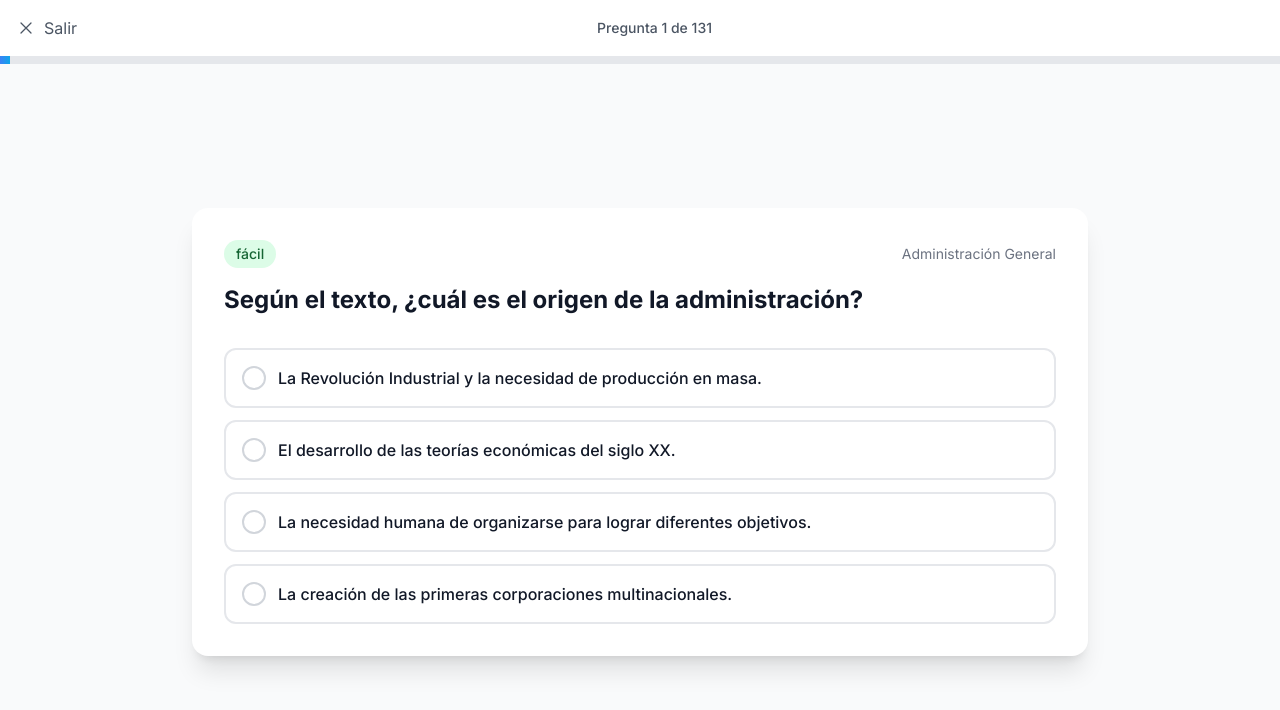
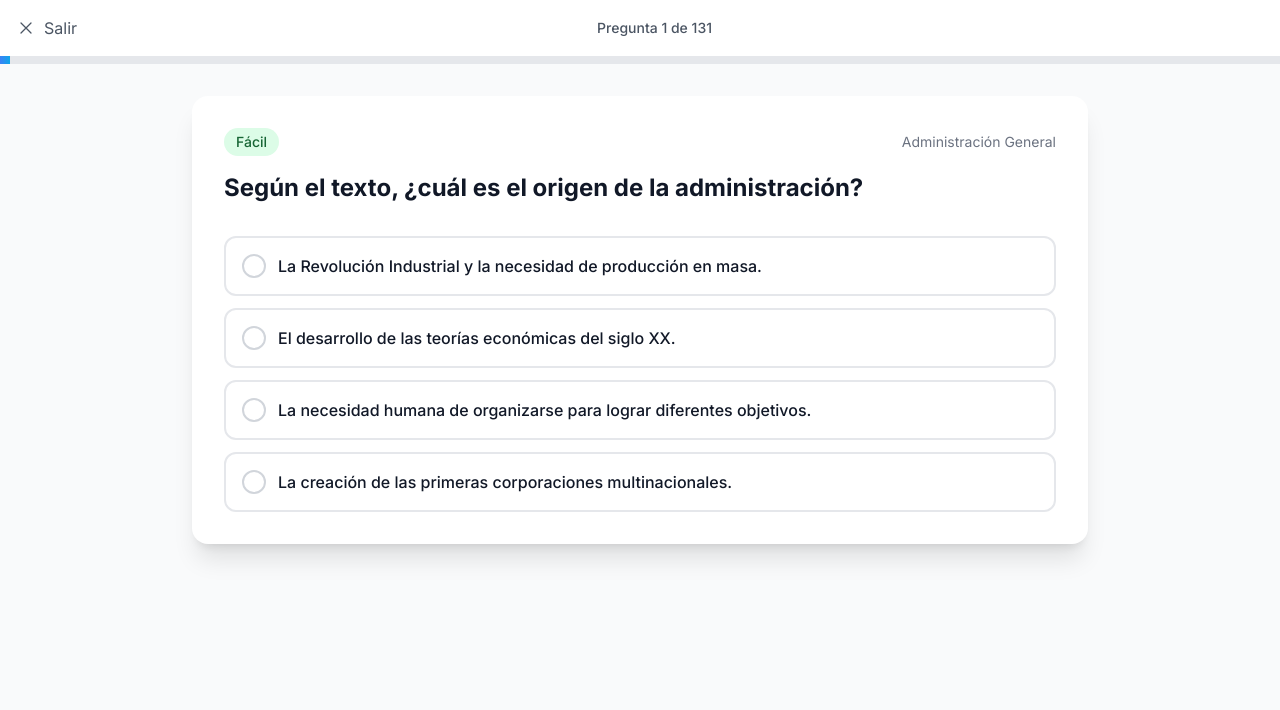
Before and after one commit to brahianf1/adr-web, a React (Vite) app: page /quizzes in a window 1280 px wide. Both pictures are taken after a click on the button "Comenzar Quiz". Shown: the top 710 px of the page. Built offline with nearby package versions, Linux system fonts and the light colour scheme.

Commit message:
feat: add capitalize function for difficulty display and adjust layout for quiz options

```diff
--- a/src/index.css
+++ b/src/index.css
@@ -134,21 +134,3 @@
 .flashcard-content::-webkit-scrollbar-thumb:hover {
   background-color: rgba(156, 163, 175, 0.7);
 }
-
-/* Quiz options scrollbar styling */
-.quiz-options-scroll::-webkit-scrollbar {
-  width: 4px;
-}
-
-.quiz-options-scroll::-webkit-scrollbar-track {
-  background: transparent;
-}
-
-.quiz-options-scroll::-webkit-scrollbar-thumb {
-  background-color: rgba(156, 163, 175, 0.3);
-  border-radius: 2px;
-}
-
-.quiz-options-scroll::-webkit-scrollbar-thumb:hover {
-  background-color: rgba(156, 163, 175, 0.5);
-}
--- a/src/pages/Quizzes.jsx
+++ b/src/pages/Quizzes.jsx
@@ -180,6 +180,11 @@ const Quizzes = () => {
     }
   }
 
+  const capitalizeFirst = (text) => {
+    if (!text) return text
+    return text.charAt(0).toUpperCase() + text.slice(1).toLowerCase()
+  }
+
   const getScoreColor = (percentage) => {
     if (percentage >= 80) return 'text-green-600 dark:text-green-400'
     if (percentage >= 60) return 'text-yellow-600 dark:text-yellow-400'
@@ -280,7 +285,7 @@ const Quizzes = () => {
 
                     <div className="flex items-center space-x-4 mt-3">
                       <span className={`px-2 py-1 rounded text-xs font-medium ${getDifficultyColor(result.difficulty)}`}>
-                        {result.difficulty}
+                        {capitalizeFirst(result.difficulty)}
                       </span>
                       <span className="text-xs text-gray-500 dark:text-gray-400">
                         {result.topic}
@@ -349,14 +354,14 @@ const Quizzes = () => {
           />
         </div>
 
-        {/* Question Card - Responsive with scroll handling */}
-        <div className="flex-1 flex items-start sm:items-center justify-center p-4 overflow-hidden min-h-0">
-          <div className="w-full max-w-4xl flex flex-col min-h-0 max-h-full">
+        {/* Question Card - Positioned higher, not centered */}
+        <div className="flex-1 flex items-start justify-center p-4 pt-8">
+          <div className="w-full max-w-4xl">
             <motion.div
               initial={{ opacity: 0, scale: 0.95 }}
               animate={{ opacity: 1, scale: 1 }}
               key={currentQuestionIndex} // Re-animate on question change
-              className="bg-white dark:bg-gray-800 rounded-2xl shadow-xl overflow-hidden relative flex flex-col max-h-full"
+              className="bg-white dark:bg-gray-800 rounded-2xl shadow-xl overflow-hidden relative"
             >
               {/* Transition Progress Bar - At the top of the card */}
               <AnimatePresence>
@@ -377,12 +382,12 @@ const Quizzes = () => {
                 )}
               </AnimatePresence>
 
-              <div className="flex flex-col min-h-0 max-h-[calc(100vh-12rem)] sm:max-h-[calc(100vh-8rem)]">
-                {/* Header - Fixed height */}
-                <div className="flex-shrink-0 p-6 sm:p-8 pb-4">
+              <div>
+                {/* Header */}
+                <div className="p-6 sm:p-8 pb-4">
                   <div className="flex items-center justify-between mb-4">
                     <span className={`px-3 py-1 rounded-full text-sm font-medium ${getDifficultyColor(currentQuestion.difficulty)}`}>
-                      {currentQuestion.difficulty}
+                      {capitalizeFirst(currentQuestion.difficulty)}
                     </span>
                     <span className="text-sm text-gray-500 dark:text-gray-400">
                       {currentQuestion.topic}
@@ -394,8 +399,8 @@ const Quizzes = () => {
                   </h2>
                 </div>
 
-                {/* Scrollable Options Area */}
-                <div className="flex-1 px-6 sm:px-8 pb-6 sm:pb-8 overflow-y-auto min-h-0 quiz-options-scroll">
+                {/* Options Area - No scroll, natural spacing */}
+                <div className="px-6 sm:px-8 pb-6 sm:pb-8">
                   <div className="space-y-3">
                 {currentQuestion.options.map((option, index) => {
                   const isSelected = selectedAnswer === option
```
